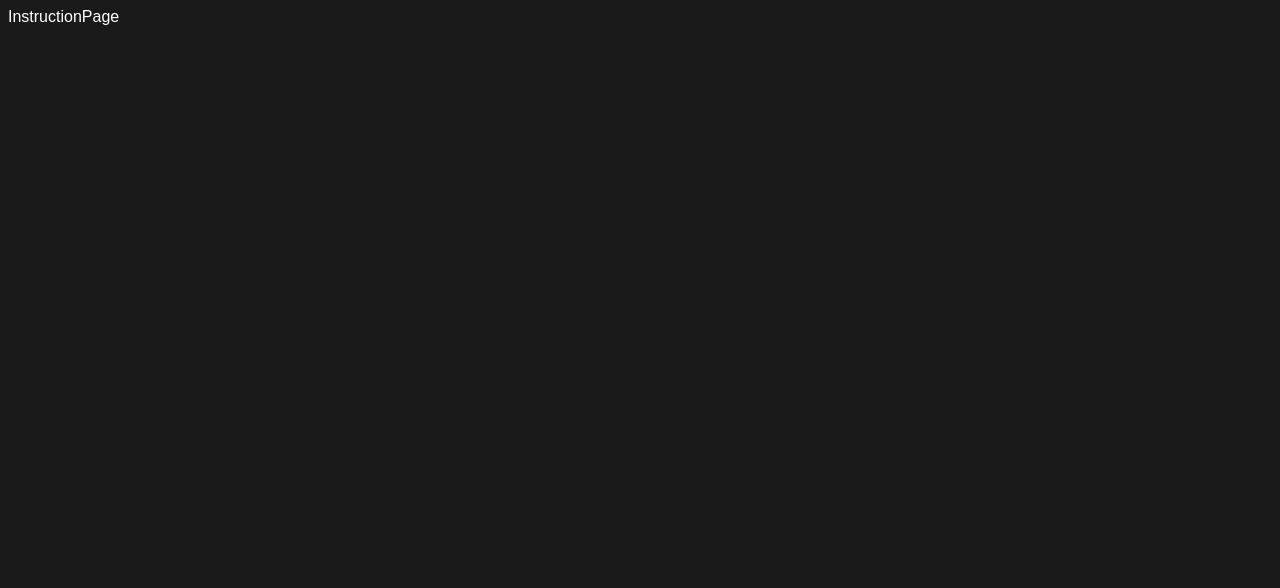
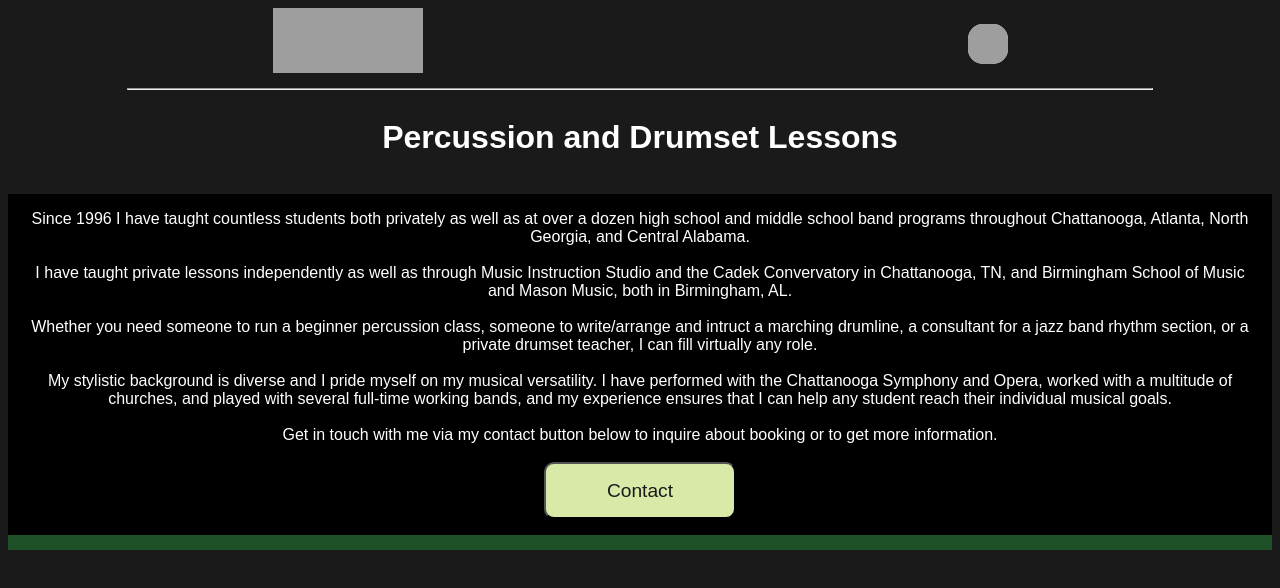
Before and after one commit to blevinspercussion/blevins-percussion-nextjs, a Next.js app: page /instruction in a window 1280 px wide. Shown: the top 588 px of the page. Built offline with nearby package versions, Linux system fonts and the light colour scheme; grey boxes are pictures that could not be loaded.

Commit message:
Added info to instruction page

```diff
--- a/app/instruction/page.jsx
+++ b/app/instruction/page.jsx
@@ -1,5 +1,46 @@
+import Header from "../components/Header";
+import Link from "next/link";
+
 const InstructionPage = () => {
-  return <div>InstructionPage</div>;
+  return (
+    <div>
+      <Header />
+      <hr />
+      <div className="main-content">
+        <h1>Percussion and Drumset Lessons</h1>
+        <div className="section">
+          Since 1996 I have taught countless students both privately as well as
+          at over a dozen high school and middle school band programs throughout
+          Chattanooga, Atlanta, North Georgia, and Central Alabama.
+          <br />
+          <br />
+          I have taught private lessons independently as well as through Music
+          Instruction Studio and the Cadek Convervatory in Chattanooga, TN, and
+          Birmingham School of Music and Mason Music, both in Birmingham, AL.
+          <br />
+          <br />
+          Whether you need someone to run a beginner percussion class, someone
+          to write/arrange and intruct a marching drumline, a consultant for a
+          jazz band rhythm section, or a private drumset teacher, I can fill
+          virtually any role.
+          <br />
+          <br />
+          My stylistic background is diverse and I pride myself on my musical
+          versatility. I have performed with the Chattanooga Symphony and Opera,
+          worked with a multitude of churches, and played with several full-time
+          working bands, and my experience ensures that I can help any student
+          reach their individual musical goals.
+          <br />
+          <br />
+          Get in touch with me via my contact button below to inquire about
+          booking or to get more information.
+          <br />
+          <br />
+          <button className="btn-cta">Contact</button>
+        </div>
+      </div>
+    </div>
+  );
 };
 
 export default InstructionPage;
```
Also changed, not shown: app/media/page.jsx (renamed from app/Media/page.jsx).
